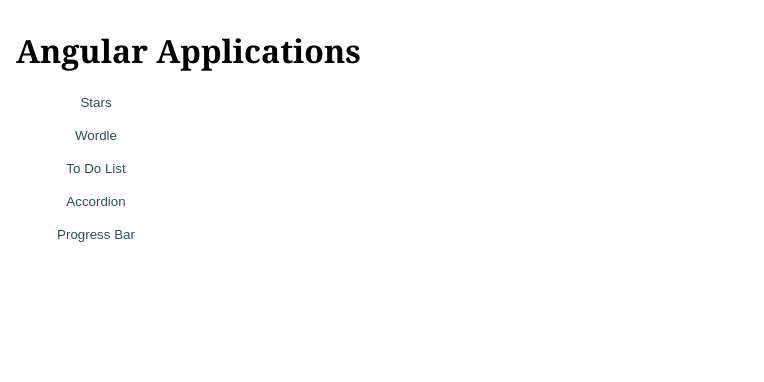
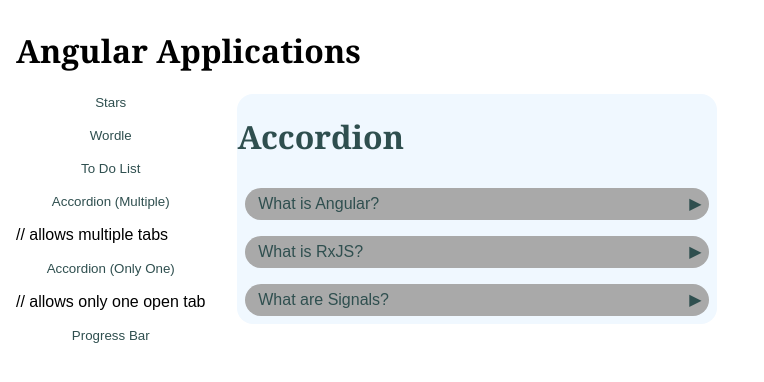
Before and after one commit to abhirup-dutta/angular-micro-apps, an Angular app: page /accordion/only-one-open-tab in a window 1280 px wide. Before the commit this address led to /. Shown: the top 382 px of the page, without its empty margins (0-764 px from the left). Built offline with nearby package versions, Linux system fonts and the light colour scheme.

Commit message:
Accordion 2 types (including only one tab)

```diff
--- a/src/app/app.config.ts
+++ b/src/app/app.config.ts
@@ -1,11 +1,11 @@
 import { ApplicationConfig, provideBrowserGlobalErrorListeners } from '@angular/core';
-import { provideRouter } from '@angular/router';
+import { provideRouter, withComponentInputBinding } from '@angular/router';
 
 import { routes } from './app.routes';
 
 export const appConfig: ApplicationConfig = {
   providers: [
     provideBrowserGlobalErrorListeners(),
-    provideRouter(routes)
+    provideRouter(routes, withComponentInputBinding())
   ]
 };
--- a/src/app/app.html
+++ b/src/app/app.html
@@ -9,7 +9,8 @@
       <button (click)="goTo('stars')">Stars</button>
       <button (click)="goTo('wordle')">Wordle</button>
       <button (click)="goTo('todolist')">To Do List</button>
-      <button (click)="goTo('accordion')">Accordion</button>
+      <button (click)="goTo('accordion')">Accordion (Multiple)</button> // allows multiple tabs
+      <button (click)="goTo('accordion')">Accordion (Only One)</button> // allows only one open tab
       <button (click)="goTo('progress-bar')">Progress Bar</button>
     </div>
     <div class="app-space">
--- a/src/app/app.routes.ts
+++ b/src/app/app.routes.ts
@@ -8,27 +8,33 @@
 export const routes: Routes = [
   {
     path: 'stars',
-    component: Stars
+    component: Stars,
   },
   {
     path: 'wordle',
-    component: Wordle
+    component: Wordle,
   },
   {
     path: 'todolist',
-    component: Todolist
+    component: Todolist,
   },
   {
-    path: 'accordion',
-    component: Accordion
+    path: 'accordion/multiple-open-tabs',
+    component: Accordion,
+    data: { allowsAnyNumber: true },
+  },
+  {
+    path: 'accordion/only-one-open-tab',
+    component: Accordion,
+    data: { allowsAnyNumber: false },
   },
   {
     path: 'progress-bar',
-    component: ProgressBar
+    component: ProgressBar,
   },
   {
     path: '',
     redirectTo: 'stars',
-    pathMatch: 'full'
-  }
+    pathMatch: 'full',
+  },
 ];
--- a/src/app/components/accordion/accordion.html
+++ b/src/app/components/accordion/accordion.html
@@ -5,8 +5,8 @@
     <div class="accordion-item">
       <div class="accordion-header"
            [ngClass]="{
-            'expanded-header' : item.isExpanded,
-            'closed-header' : !item.isExpanded
+            'expanded-header' : indexTracker()[$index],
+            'closed-header' : !indexTracker()[$index]
           }"
            (click)="toggleItem($index)"
       >
@@ -14,14 +14,14 @@
           {{ item.heading }}
         </div>
         <div class="header-icon">
-          @if(item.isExpanded) {
+          @if(indexTracker()[$index]) {
             ▼
           } @else {
             ▶
           }
         </div>
       </div>
-      @if (item.isExpanded) {
+      @if (indexTracker()[$index]) {
         <div class="accordion-description">
           {{ item.description }}
         </div>
--- a/src/app/components/accordion/accordion.ts
+++ b/src/app/components/accordion/accordion.ts
@@ -1,4 +1,4 @@
-import { Component, signal } from '@angular/core';
+import { Component, signal, input, OnInit } from '@angular/core';
 import {AccordionItem} from '../shared/types/accordion-item';
 import { NgClass } from '@angular/common';
 
@@ -8,7 +8,7 @@
   templateUrl: './accordion.html',
   styleUrl: './accordion.scss',
 })
-export class Accordion {
+export class Accordion implements OnInit {
   accordionItems = signal<AccordionItem[]>([
     new AccordionItem(
       'What is Angular?',
@@ -24,10 +24,35 @@
     ),
   ]);
 
-  toggleItem(index: number) {
-    this.accordionItems.update((items) => {
-      items[index].toggle();
-      return [...items];
+  allowsAnyNumber = input.required<boolean>();
+
+  indexTracker = signal<boolean[]>([]);
+
+  ngOnInit() {
+    this.initializeIndexTracker();
+  }
+
+  initializeIndexTracker() {
+    this.accordionItems().forEach((item) => {
+      this.indexTracker.update((curArr) => {
+        return [...curArr, false];
+      });
+    });
+  }
+
+  toggleItem(targetIndex: number) {
+    let indexTracker = this.indexTracker();
+    if (this.allowsAnyNumber() === true) {
+      indexTracker[targetIndex] = !indexTracker[targetIndex];
+    } else {
+      indexTracker = [
+        ...indexTracker.map((item, i) => {
+          return i === targetIndex ? !item : false;
+        }),
+      ];
+    }
+    this.indexTracker.update((cur) => {
+      return indexTracker;
     });
   }
 }
--- a/src/app/components/shared/types/accordion-item.ts
+++ b/src/app/components/shared/types/accordion-item.ts
@@ -3,15 +3,9 @@
 
   heading: string = '';
   description: string = '';
-  isExpanded: boolean = false;
 
   constructor(heading: string, description: string) {
     this.heading = heading;
     this.description = description;
-    this.isExpanded = false;
-  }
-
-  toggle(): void {
-    this.isExpanded = !this.isExpanded;
   }
 }
```
